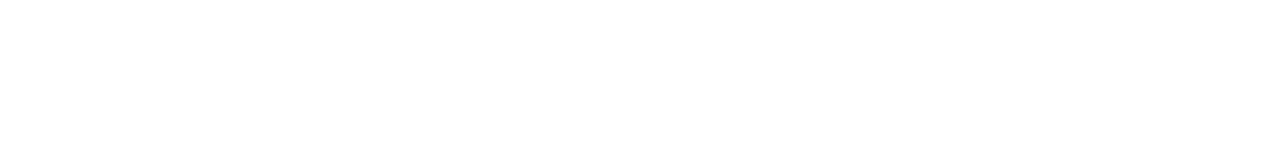
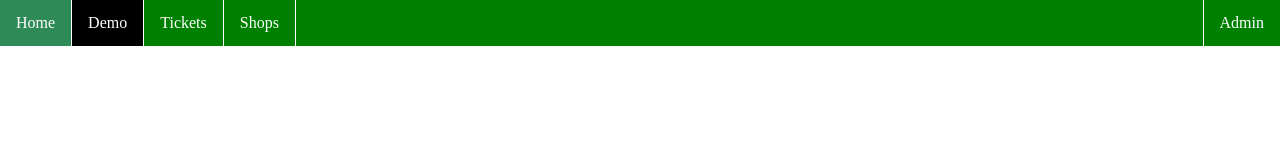
Before and after one commit to Kelpering/KelpShop, a plain HTML site: page Demo/index.html in a window 1280 px wide. Drawn offline with Linux system fonts and the light colour scheme.

Commit message:
NavBar to all Pages

```diff
--- a/Admin/index.html
+++ b/Admin/index.html
@@ -0,0 +1,22 @@
+<!DOCTYPE html>
+<html>
+
+<head>
+    <link rel="icon" type="image/x-icon" href="../Assets/Store.ico">
+    <link rel="stylesheet" href="./style.css">
+    <title>KelpShop - Admin</title>
+</head>
+
+<body>
+    <nav>
+        <ul>
+            <li><a href="../Home/index.html">Home</a></li>
+            <li><a href="../Demo/index.html">Demo</a></li>
+            <li><a href="../Tickets/index.html">Tickets</a></li>
+            <li><a href="../Shops/index.html">Shops</a></li>
+            <li class="active"><a href="../Admin/index.html">Admin</a></li> <!--Maybe move this to the end? Last element?-->
+        </ul>
+    </nav>
+</body>
+
+</html>
--- a/Admin/style.css
+++ b/Admin/style.css
@@ -0,0 +1,68 @@
+:root
+{
+    /*Fix colors here, template is fine though*/
+    --green: green;
+    --darkGreen: seaGreen;
+    --navText: white;
+    --navSelect:black;
+    --background:white;
+}
+
+body
+{
+    padding-top:50px;
+    background-color: var(--background);
+    /*maybe a gradient or something else nice looking?*/
+}
+
+nav
+{
+    position:fixed;
+    top:0;
+    left:0;
+    width:100%;
+}
+
+nav ul
+{
+    list-style-type:none;
+    margin:0;
+    padding:0;
+    overflow:hidden;
+    background-color:var(--green);
+}
+
+nav li
+{
+    float:left;
+    border-right:1px solid white;
+}
+
+nav li:hover:not(.active)
+{
+    background-color:var(--darkGreen);
+}
+
+nav li:last-child
+{
+    float:right;
+    border-right:none;
+    border-left:1px solid white;
+}
+
+nav a
+{
+    display:block;
+    padding:14px 16px;
+    text-decoration: none;
+    text-align:center;
+    color:var(--navText);
+
+}
+
+.active
+{
+    background-color:var(--navSelect);
+}
+
+/*Navbar End*/
--- a/Demo/index.html
+++ b/Demo/index.html
@@ -0,0 +1,22 @@
+<!DOCTYPE html>
+<html>
+
+<head>
+    <link rel="icon" type="image/x-icon" href="../Assets/Store.ico">
+    <link rel="stylesheet" href="./style.css">
+    <title>KelpShop - Demo</title>
+</head>
+
+<body>
+    <nav>
+        <ul>
+            <li><a href="../Home/index.html">Home</a></li>
+            <li class="active"><a href="../Demo/index.html">Demo</a></li>
+            <li><a href="../Tickets/index.html">Tickets</a></li>
+            <li><a href="../Shops/index.html">Shops</a></li>
+            <li><a href="../Admin/index.html">Admin</a></li> <!--Maybe move this to the end? Last element?-->
+        </ul>
+    </nav>
+</body>
+
+</html>
--- a/Demo/style.css
+++ b/Demo/style.css
@@ -0,0 +1,68 @@
+:root
+{
+    /*Fix colors here, template is fine though*/
+    --green: green;
+    --darkGreen: seaGreen;
+    --navText: white;
+    --navSelect:black;
+    --background:white;
+}
+
+body
+{
+    padding-top:50px;
+    background-color: var(--background);
+    /*maybe a gradient or something else nice looking?*/
+}
+
+nav
+{
+    position:fixed;
+    top:0;
+    left:0;
+    width:100%;
+}
+
+nav ul
+{
+    list-style-type:none;
+    margin:0;
+    padding:0;
+    overflow:hidden;
+    background-color:var(--green);
+}
+
+nav li
+{
+    float:left;
+    border-right:1px solid white;
+}
+
+nav li:hover:not(.active)
+{
+    background-color:var(--darkGreen);
+}
+
+nav li:last-child
+{
+    float:right;
+    border-right:none;
+    border-left:1px solid white;
+}
+
+nav a
+{
+    display:block;
+    padding:14px 16px;
+    text-decoration: none;
+    text-align:center;
+    color:var(--navText);
+
+}
+
+.active
+{
+    background-color:var(--navSelect);
+}
+
+/*Navbar End*/
--- a/Home/style.css
+++ b/Home/style.css
@@ -1,7 +1,3 @@
-/* * {
-
-} */
-
 :root
 {
     /*Fix colors here, template is fine though*/
--- a/Shops/style.css
+++ b/Shops/style.css
@@ -0,0 +1,68 @@
+:root
+{
+    /*Fix colors here, template is fine though*/
+    --green: green;
+    --darkGreen: seaGreen;
+    --navText: white;
+    --navSelect:black;
+    --background:white;
+}
+
+body
+{
+    padding-top:50px;
+    background-color: var(--background);
+    /*maybe a gradient or something else nice looking?*/
+}
+
+nav
+{
+    position:fixed;
+    top:0;
+    left:0;
+    width:100%;
+}
+
+nav ul
+{
+    list-style-type:none;
+    margin:0;
+    padding:0;
+    overflow:hidden;
+    background-color:var(--green);
+}
+
+nav li
+{
+    float:left;
+    border-right:1px solid white;
+}
+
+nav li:hover:not(.active)
+{
+    background-color:var(--darkGreen);
+}
+
+nav li:last-child
+{
+    float:right;
+    border-right:none;
+    border-left:1px solid white;
+}
+
+nav a
+{
+    display:block;
+    padding:14px 16px;
+    text-decoration: none;
+    text-align:center;
+    color:var(--navText);
+
+}
+
+.active
+{
+    background-color:var(--navSelect);
+}
+
+/*Navbar End*/
--- a/Tickets/style.css
+++ b/Tickets/style.css
@@ -0,0 +1,68 @@
+:root
+{
+    /*Fix colors here, template is fine though*/
+    --green: green;
+    --darkGreen: seaGreen;
+    --navText: white;
+    --navSelect:black;
+    --background:white;
+}
+
+body
+{
+    padding-top:50px;
+    background-color: var(--background);
+    /*maybe a gradient or something else nice looking?*/
+}
+
+nav
+{
+    position:fixed;
+    top:0;
+    left:0;
+    width:100%;
+}
+
+nav ul
+{
+    list-style-type:none;
+    margin:0;
+    padding:0;
+    overflow:hidden;
+    background-color:var(--green);
+}
+
+nav li
+{
+    float:left;
+    border-right:1px solid white;
+}
+
+nav li:hover:not(.active)
+{
+    background-color:var(--darkGreen);
+}
+
+nav li:last-child
+{
+    float:right;
+    border-right:none;
+    border-left:1px solid white;
+}
+
+nav a
+{
+    display:block;
+    padding:14px 16px;
+    text-decoration: none;
+    text-align:center;
+    color:var(--navText);
+
+}
+
+.active
+{
+    background-color:var(--navSelect);
+}
+
+/*Navbar End*/
```
Also changed, not shown: Home/index.html (+2 -2 lines), Shops/index.html (+22 -0 lines), Tickets/index.html (+22 -0 lines).
